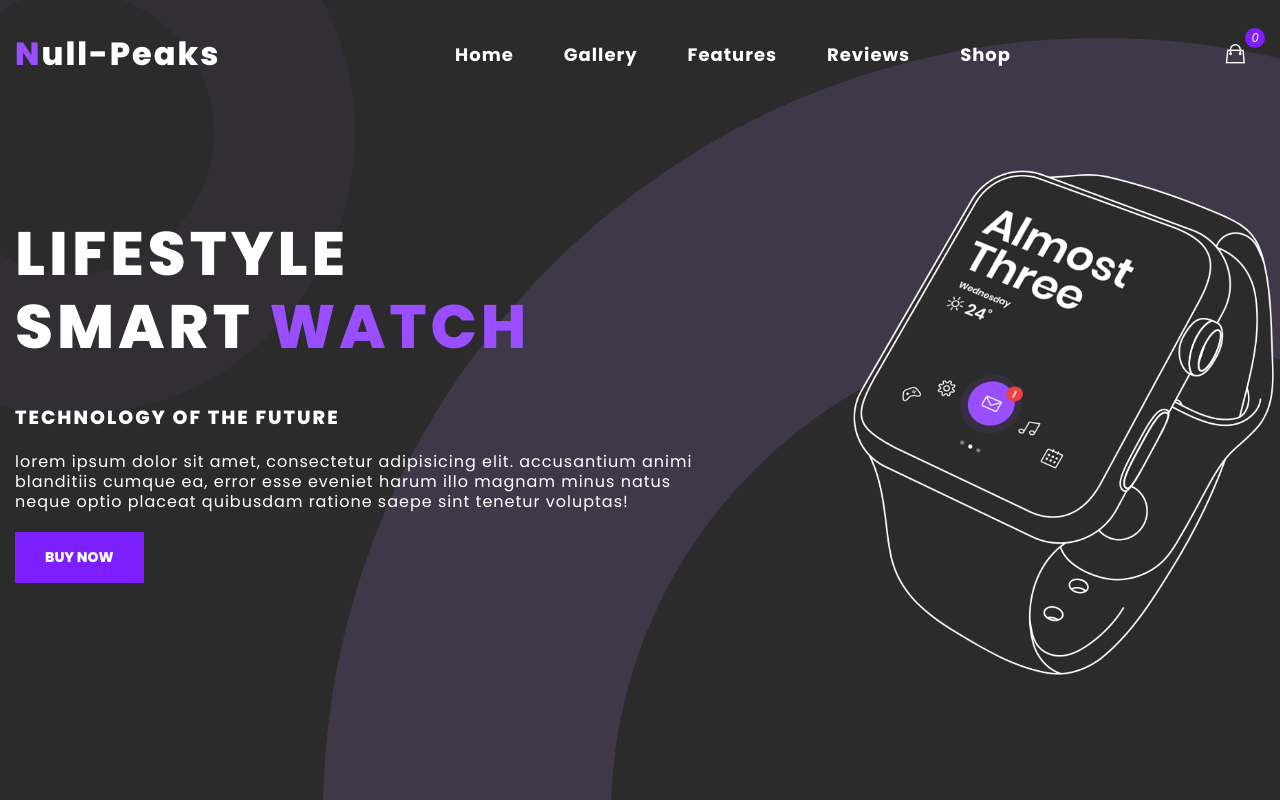
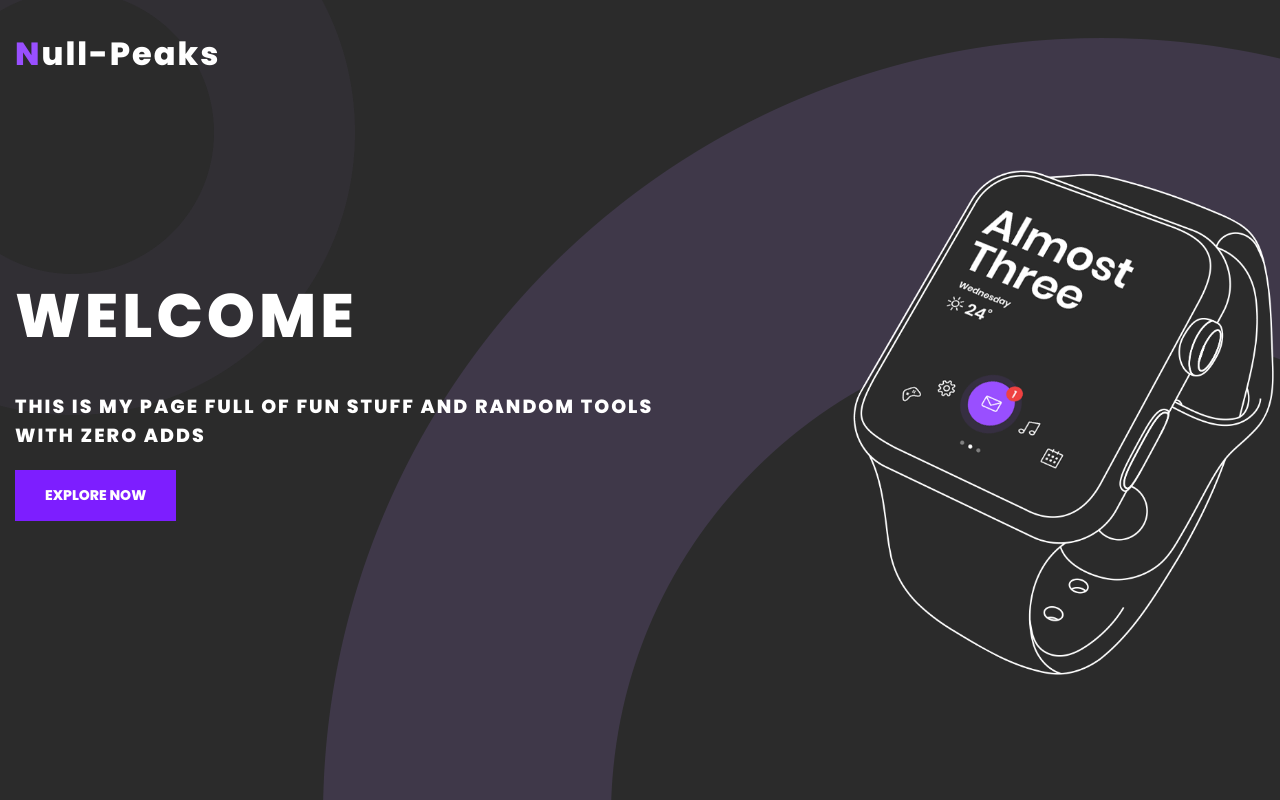
Before and after one commit to Null-peaks/HomePage2, a plain HTML site: page index.html in a window 1280 px wide. Drawn offline with nearby package versions, Linux system fonts and the light colour scheme.

Commit message:
Update title and content in index.html

```diff
--- a/index.html
+++ b/index.html
@@ -7,7 +7,7 @@
       content="width=device-width, user-scalable=no, initial-scale=1.0, maximum-scale=1.0, minimum-scale=1.0"
     />
     <meta http-equiv="X-UA-Compatible" content="ie=edge" />
-    <title>Premium Smart Watch - Unisex</title>
+    <title>Null-Peaks</title>
     <link
       rel="stylesheet"
       href="http://code.ionicframework.com/ionicons/2.0.1/css/ionicons.min.css"
@@ -18,28 +18,8 @@
     <header>
       <div class="container">
         <nav class="nav">
-          <!-- Updated brand name -->
-          <a href="index.html" class="nav-logo"> <span>N</span>ull-Peaks </a>
-          <ul class="nav-list">
-            <li class="nav-item">
-              <a href="index.html" class="nav-link">Home</a>
-            </li>
-            <li class="nav-item">
-              <a href="#" class="nav-link">Gallery</a>
-            </li>
-            <li class="nav-item">
-              <a href="#" class="nav-link">Features</a>
-            </li>
-            <li class="nav-item">
-              <a href="#" class="nav-link">Reviews</a>
-            </li>
-            <li class="nav-item">
-              <a href="#" class="nav-link">Shop</a>
-            </li>
-          </ul>
-          <div class="shopping-bag">
-            <i class="ion-bag"><span class="bag-item-count">0</span></i>
-          </div>
+          <!-- Brand only -->
+          <a href="index.html" class="nav-logo"><span>N</span>ull-Peaks</a>
         </nav>
       </div>
     </header>
@@ -54,21 +34,12 @@
       <div class="container">
         <div class="content">
           <div class="text">
-            <h1>
-              Lifestyle <br />
-              Smart <span>Watch</span>
-            </h1>
-            <h5>Technology of the future</h5>
-            <p>
-              Lorem ipsum dolor sit amet, consectetur adipisicing elit.
-              Accusantium animi blanditiis cumque ea, error esse eveniet harum
-              illo magnam minus natus neque optio placeat quibusdam ratione
-              saepe sint tenetur voluptas!
-            </p>
-            <a href="#" class="cta">Buy now</a>
+            <h1>Welcome</h1>
+            <h5>This is my page full of fun stuff and random tools with zero adds</h5>
+            <a href="explore.html" class="cta">Explore Now</a>
           </div>
           <div class="watch-wrapper">
-            <img src="images/watch.png" alt="" />
+            <img src="images/watch.png" alt="Cool Graphic" />
           </div>
         </div>
       </div>
@@ -79,31 +50,33 @@
       </div>
     </section>
 
+    <!-- Animations -->
     <script src="https://cdnjs.cloudflare.com/ajax/libs/gsap/3.2.5/gsap.min.js"></script>
     <script>
       gsap.to(".layer-1", { y: "-100vh", delay: 0.5 });
       gsap.to(".layer-2", { y: "-100vh", delay: 0.7 });
       gsap.to(".layer-3", { y: "-100vh", delay: 0.9 });
       gsap.to(".overlay", { y: "-100vh", delay: 1.5 });
+
       gsap.fromTo(
         ".text",
         { x: "30rem", opacity: 0 },
-        { x: 0, opacity: 1, ease: "back-out(1.7)", delay: 1.9 }
+        { x: 0, opacity: 1, ease: "back.out(1.7)", delay: 1.9 }
       );
       gsap.fromTo(
         ".watch-wrapper",
         { x: "30rem", opacity: 0 },
-        { x: 0, opacity: 1, ease: "back-out(1.7)", delay: 2.3 }
+        { x: 0, opacity: 1, ease: "back.out(1.7)", delay: 2.3 }
       );
       gsap.fromTo(
         ".circle-small",
         { x: "-30rem", opacity: 0 },
-        { x: 0, opacity: 1, ease: "back-out(1.7)", delay: 1 }
+        { x: 0, opacity: 1, ease: "back.out(1.7)", delay: 1 }
       );
       gsap.fromTo(
         ".circle-large",
         { x: "30rem", opacity: 0 },
-        { x: 0, opacity: 1, ease: "back-out(1.7)", delay: 1.5 }
+        { x: 0, opacity: 1, ease: "back.out(1.7)", delay: 1.5 }
       );
     </script>
   </body>
```
